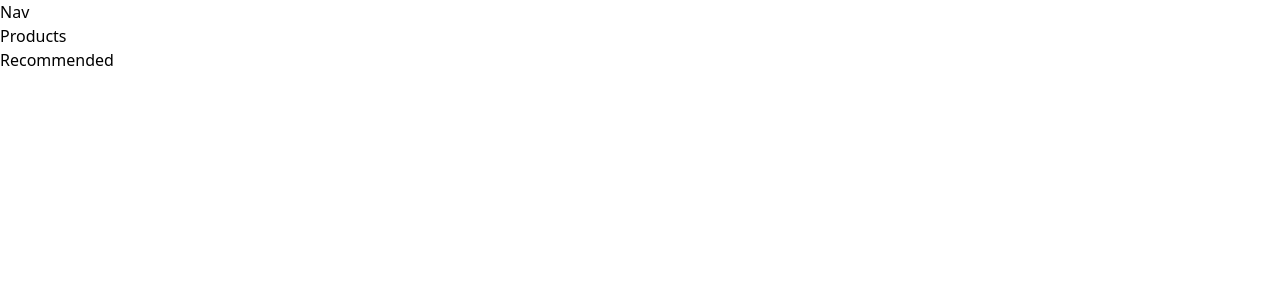
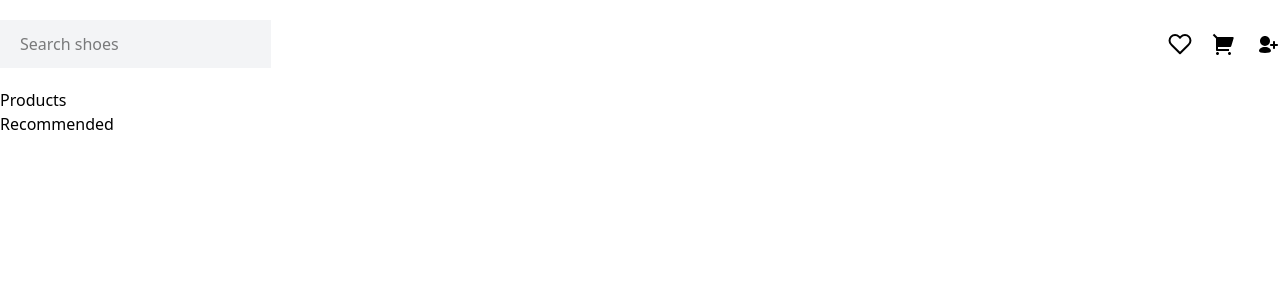
Before and after one commit to NaimurRahman00/frontend-monster, a React (Vite) app: page / in a window 1280 px wide. Shown: the top 300 px of the page. Built offline with nearby package versions, Linux system fonts and the light colour scheme.

Commit message:
navigation section

```diff
--- a/index.html
+++ b/index.html
@@ -5,7 +5,7 @@
     <link rel="icon" type="image/svg+xml" href="/vite.svg" />
     <meta name="viewport" content="width=device-width, initial-scale=1.0" />
     <link href="/src/tailwind.css" rel="stylesheet">
-    <title>Vite + React</title>
+    <title>React Monster</title>
   </head>
   <body style="margin: 0">
     <div id="root"></div>
--- a/package.json
+++ b/package.json
@@ -15,6 +15,7 @@
     "axios": "^1.11.0",
     "react": "^19.1.0",
     "react-dom": "^19.1.0",
+    "react-icons": "^5.5.0",
     "tailwindcss": "^4.1.11"
   },
   "devDependencies": {
--- a/src/App.jsx
+++ b/src/App.jsx
@@ -19,7 +19,7 @@ import Recommended from "./recommended/Recomended";
 
 const App = () => {
   return (
-    <main>
+    <main className="max-w-7xl m-auto">
       <Nav />
       <Products />
       <Recommended/>
--- a/src/navigation/Nav.jsx
+++ b/src/navigation/Nav.jsx
@@ -1,9 +1,30 @@
-import React from 'react';
+import { FiHeart } from "react-icons/fi";
+import { RiShoppingCart2Fill } from "react-icons/ri";
+import { TiUserAdd } from "react-icons/ti";
 
 const Nav = () => {
   return (
-    <div>
-      Nav
+    <div className="flex justify-between py-5">
+      <div>
+        <input
+          type="text"
+          name="text"
+          className="bg-gray-100 px-5 py-3"
+          placeholder="Search shoes"
+        />
+      </div>
+
+      <div className="flex justify-center items-center gap-5 text-2xl">
+        <a href="">
+          <FiHeart />
+        </a>
+        <a href="">
+          <RiShoppingCart2Fill />
+        </a>
+        <a href="">
+          <TiUserAdd />
+        </a>
+      </div>
     </div>
   );
 };
```
Also changed, not shown: 1 other file (tests, documents, lock files or other folders).
